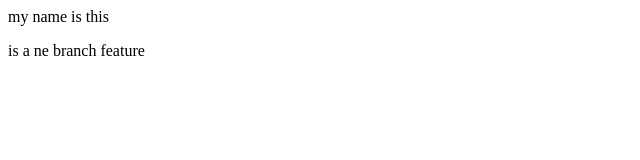
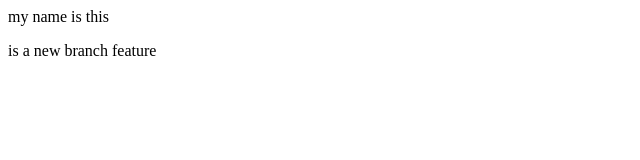
Before and after one commit to DeepakDanu2025/localrepo, a plain HTML site: page index.html in a window 1280 px wide. Shown: the full height of the page, 0-640 px from the left. Drawn offline with Linux system fonts and the light colour scheme.

Commit message:
speilling corrected

```diff
--- a/index.html
+++ b/index.html
@@ -1,2 +1,2 @@
 <p>my name is this</p>
-<p>is a ne branch feature</p>
+<p>is a new branch feature</p>
```
